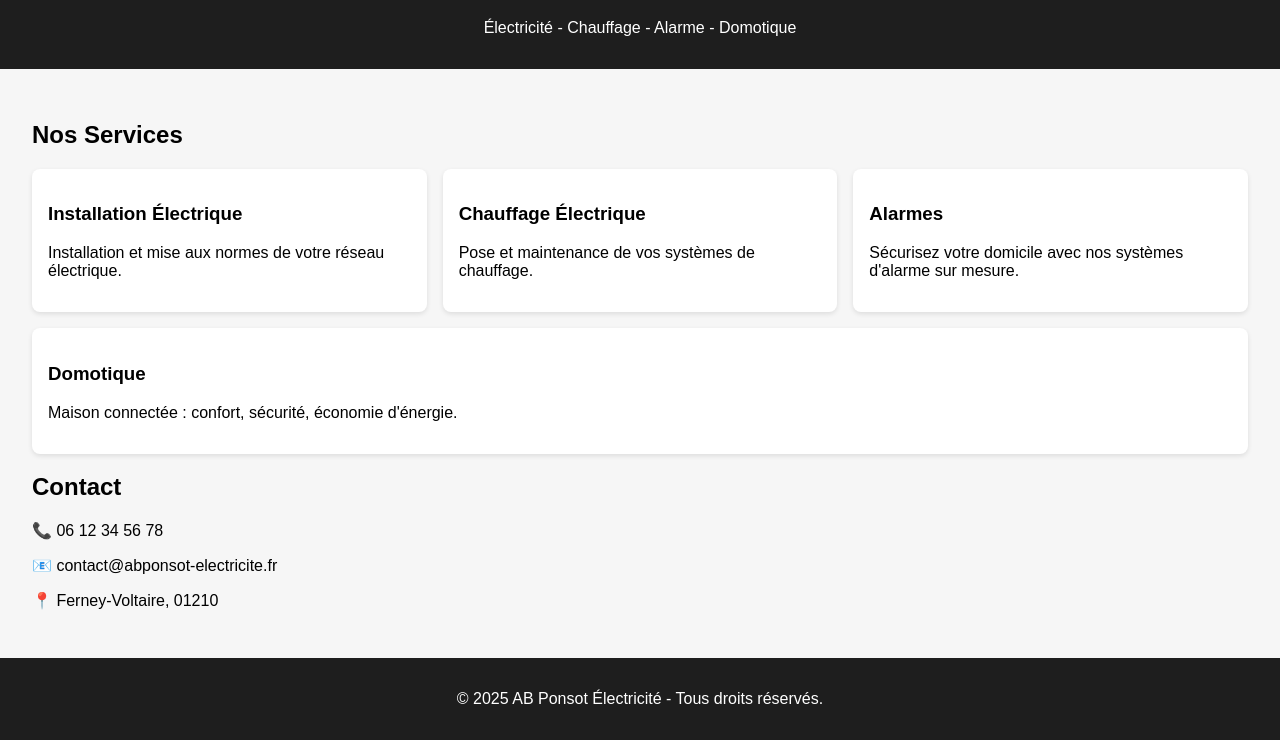
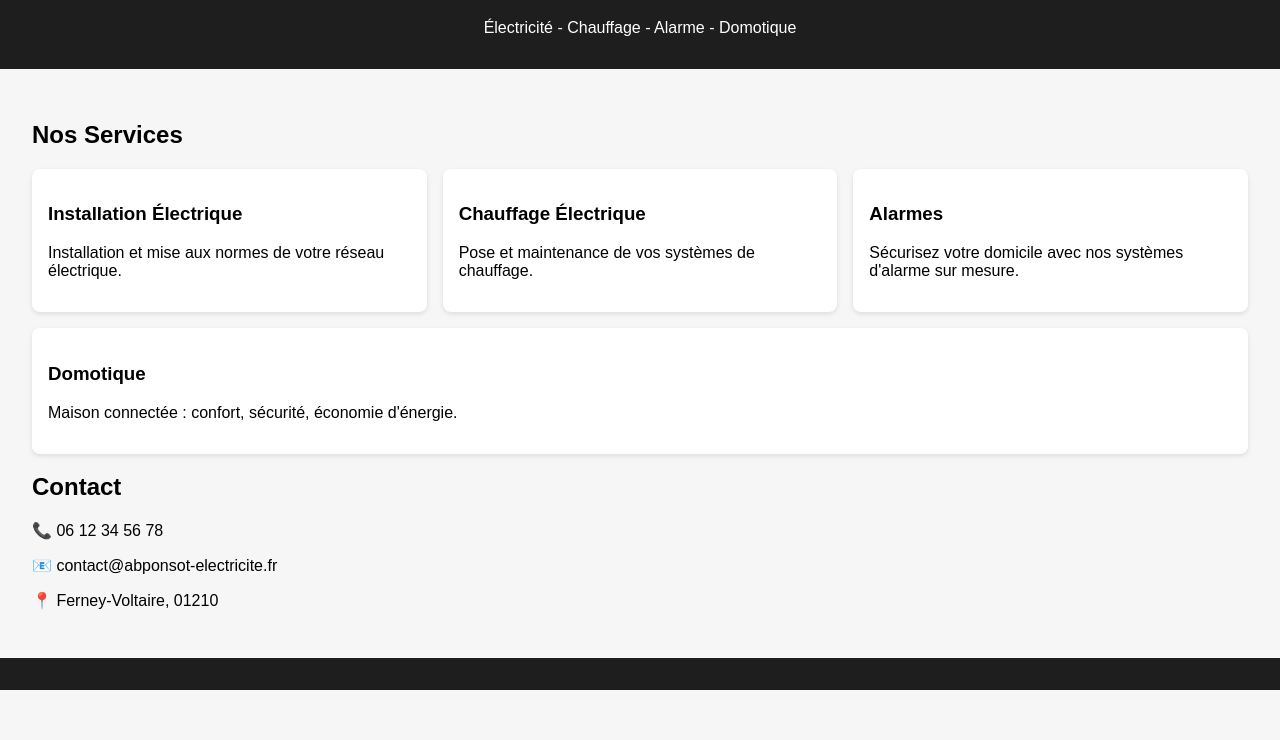
Before and after one commit to eliassss213/Ab-Ponsot, a plain HTML site: page index.html in a window 1280 px wide. Shown: the part 77-817 px from the top of the page. Drawn offline with Linux system fonts and the light colour scheme.

Commit message:
Update index.html

```diff
--- a/index.html
+++ b/index.html
@@ -69,7 +69,3 @@
         </section>
     </div>
     <footer>
-        <p>&copy; 2025 AB Ponsot Électricité - Tous droits réservés.</p>
-    </footer>
-</body>
-</html>
```
